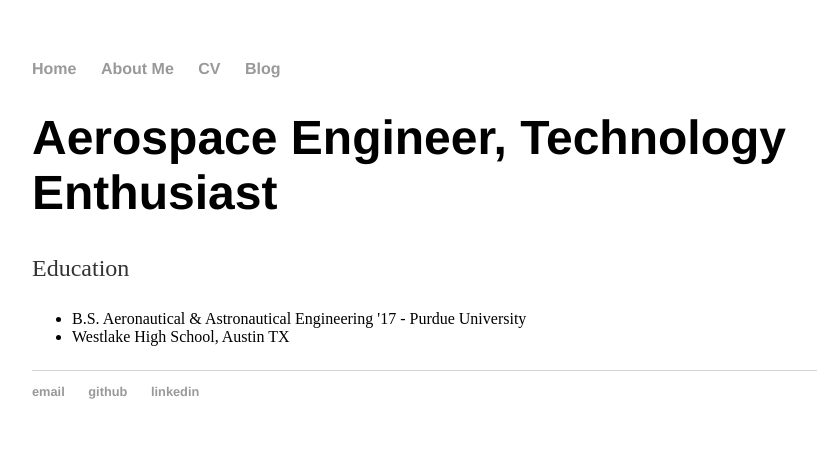
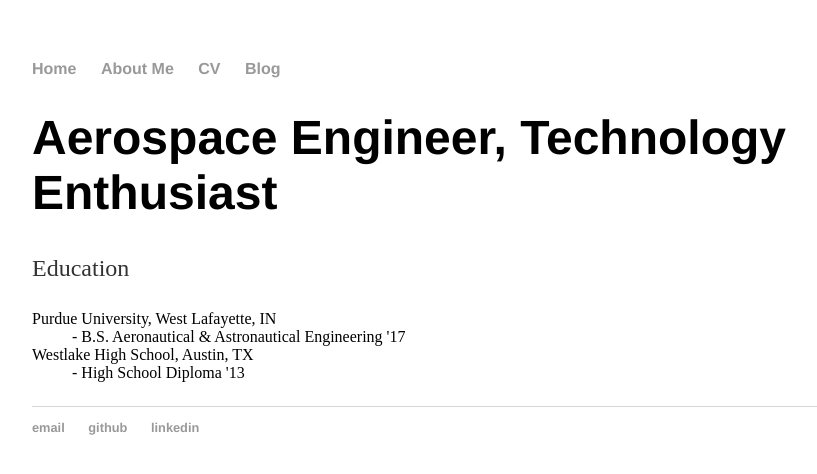
Before and after one commit to sujitshivaprasad/sujitshivaprasad.github.io, a Jekyll site: the page built from aboutme/index.html, in a window 1280 px wide. Shown: the top 474 px of the page, without its empty margins (160-977 px from the left). Built offline with Jekyll 4.4.1, drawn with Linux system fonts in a browser that asks for light colours.

Commit message:
update about

```diff
--- a/aboutme/index.html
+++ b/aboutme/index.html
@@ -5,9 +5,11 @@ title: Sujit Shivaprasad, Aerospace Engineer
 <div class="blurb">
 	<h1>Aerospace Engineer, Technology Enthusiast</h1>
 	<p> Education
-		<ul>
-			<li> B.S. Aeronautical & Astronautical Engineering '17 - Purdue University </li>
-			<li> Westlake High School, Austin TX </li>
-		</ul>
+		<dl>
+  			<dt>Purdue University, West Lafayette, IN</dt>
+  			<dd>- B.S. Aeronautical & Astronautical Engineering '17</dd>
+  			<dt>Westlake High School, Austin, TX</dt>
+  			<dd>- High School Diploma '13</dd>
+		</dl>
 	</p>
 </div><!-- /.blurb -->
```
